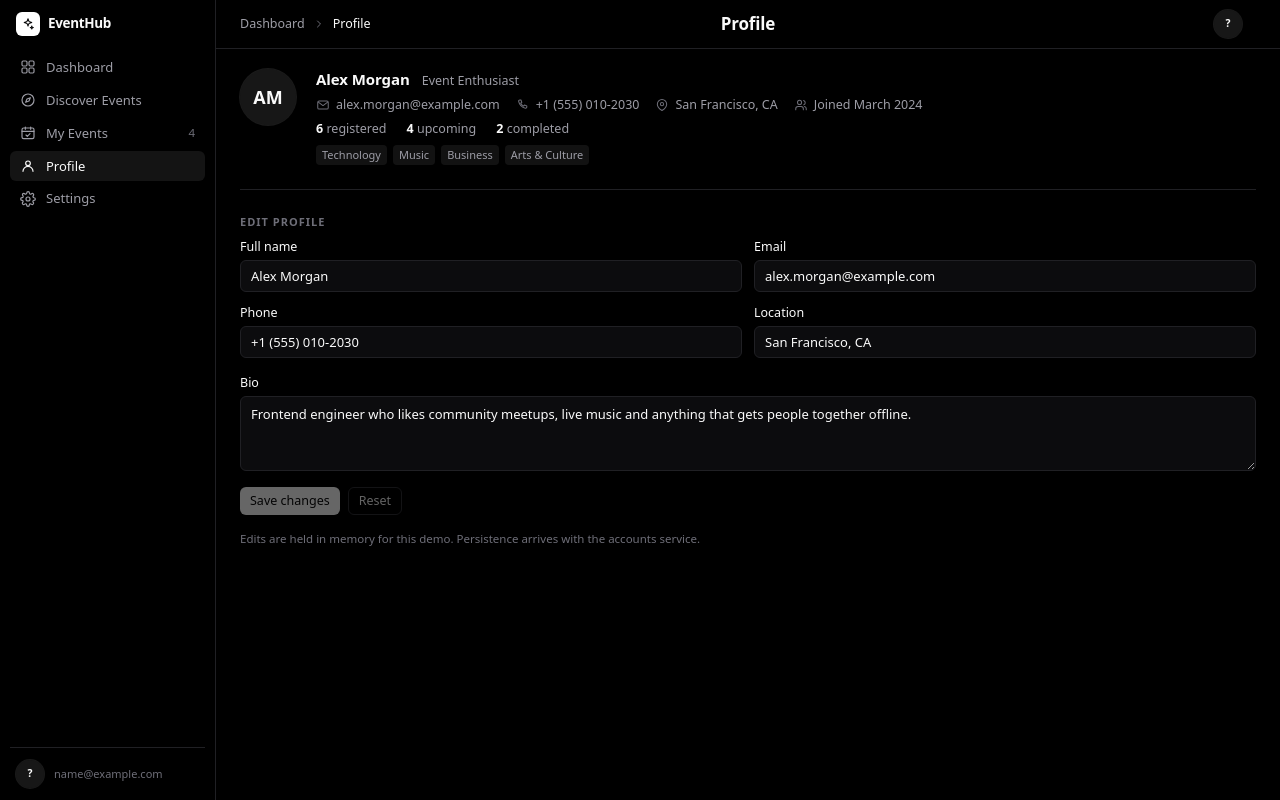
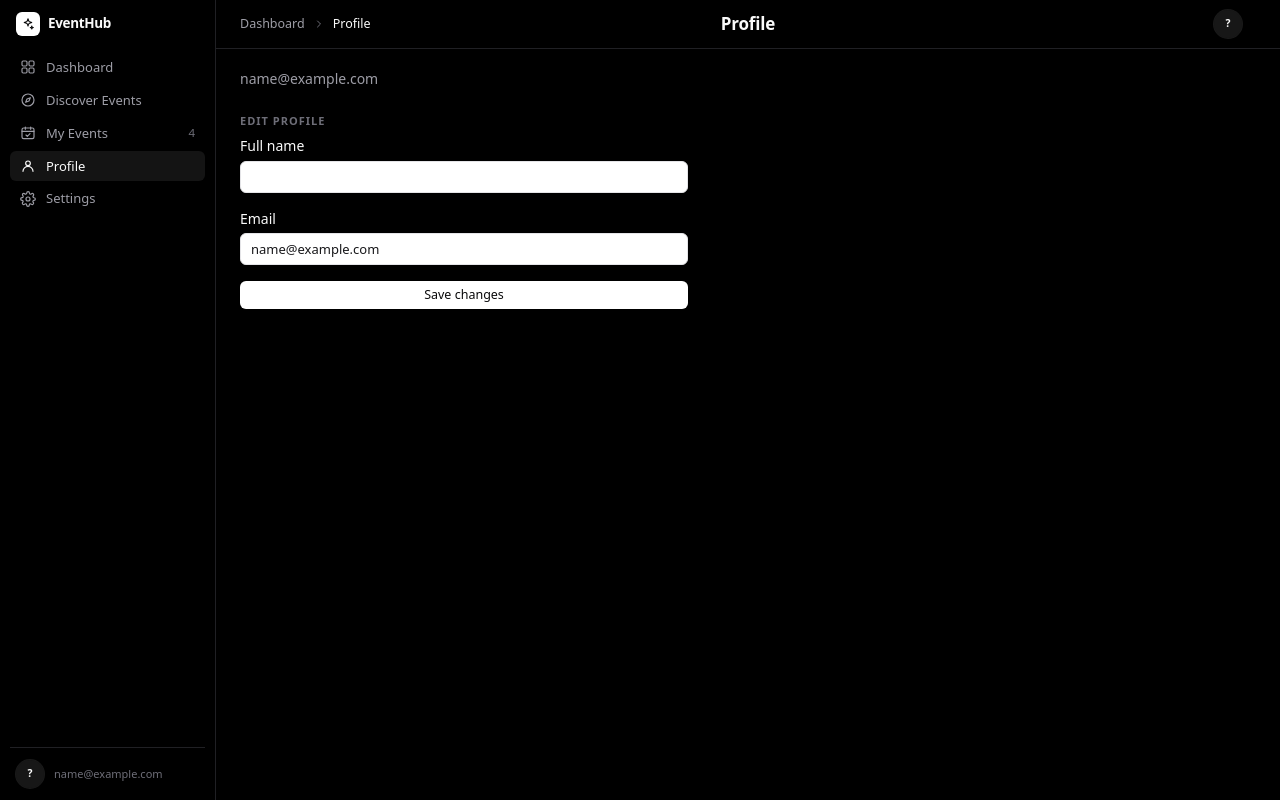
Before and after one commit to abdulahshoaib/ems, a React (Vite) app: page /dashboard/profile in a window 1280 px wide. Built offline with nearby package versions, Linux system fonts and the light colour scheme; sample sign-in values are in the browser's storage.

Commit message:
feat: remove mock data from page and use redux user data

```diff
--- a/src/pages/dashboard/Profile.jsx
+++ b/src/pages/dashboard/Profile.jsx
@@ -1,230 +1,71 @@
-import { useMemo, useState } from 'react'
-import { Avatar } from '../../components/ui/avatar'
-import { Badge } from '../../components/ui/badge'
-import { Button } from '../../components/ui/button'
-import { ErrorState } from '../../components/ui/empty-state'
-import { Section } from '../../components/ui/section'
-import { CheckCircleIcon, MailIcon, MapPinIcon, PhoneIcon, UsersIcon } from '../../components/ui/icons'
-import { deriveSummary } from '../../data/selectors'
-import { useDashboardData } from '../../hooks/useDashboardData'
-import { formatMonthYear } from '../../lib/dates'
+import { useState } from "react";
+import { useSelector, useDispatch } from "react-redux";
+import { login } from "../../features/auth/authSlice";
+import { Button } from "../../components/ui/button";
+import { Section } from "../../components/ui/section";
+import { Input } from "../../components/ui";
 
-function toFormValues(user) {
-  return {
-    name: user.name,
-    email: user.email,
-    phone: user.phone ?? '',
-    location: user.location ?? '',
-    bio: user.bio ?? '',
-  }
-}
+export function Profile() {
+  const user = useSelector((state) => state.auth.user);
+  const dispatch = useDispatch();
 
-function Field({ id, label, hint, ...inputProps }) {
-  return (
-    <div className="flex flex-col gap-1">
-      <label htmlFor={id} className="text-[12.5px] font-medium text-[var(--d-text)]">
-        {label}
-      </label>
-      <input
-        id={id}
-        className="d-focus h-8 w-full rounded-md border border-[var(--d-line)] bg-[var(--d-surface)] px-2.5 text-[13px] text-[var(--d-text)] placeholder:text-[var(--d-subtle)]"
-        {...inputProps}
-      />
-      {hint && <p className="text-[11.5px] text-[var(--d-subtle)]">{hint}</p>}
-    </div>
-  )
-}
+  const [name, setName] = useState(user?.fullname ?? "");
+  const [email, setEmail] = useState(user?.email ?? "");
 
-/**
- * Rendered only once a user is available, so the form can seed its state from
- * props. The parent mounts it with `key={user.id}`; the saved values it diffs
- * against always come from the current user prop.
- */
-function ProfileForm({ user, onSave }) {
-  const [form, setForm] = useState(() => toFormValues(user))
-  const [justSaved, setJustSaved] = useState(false)
-
-  const savedValues = toFormValues(user)
-  const isDirty = Object.keys(savedValues).some((key) => savedValues[key] !== form[key])
-
-  function updateField(field, value) {
-    setForm((previous) => ({ ...previous, [field]: value }))
-    setJustSaved(false)
+  if (!user) {
+    return <p>Please sign in to view your profile.</p>;
   }
 
-  function handleSubmit(submitEvent) {
-    submitEvent.preventDefault()
-    onSave({ ...form })
-    setJustSaved(true)
-  }
+  function handleSubmit(event) {
+    event.preventDefault();
 
-  function handleReset() {
-    setForm(savedValues)
-    setJustSaved(false)
-  }
+    const updatedUser = {
+      ...user,
+      fullname: name,
+      email,
+    };
 
-  return (
-    <form onSubmit={handleSubmit} className="flex flex-col gap-4">
-      <div className="grid gap-3 sm:grid-cols-2">
-        <Field
-          id="profile-name"
-          label="Full name"
-          name="name"
-          autoComplete="name"
-          value={form.name}
-          onChange={(changeEvent) => updateField('name', changeEvent.target.value)}
-        />
-        <Field
-          id="profile-email"
-          label="Email"
-          name="email"
-          type="email"
-          autoComplete="email"
-          value={form.email}
-          onChange={(changeEvent) => updateField('email', changeEvent.target.value)}
-        />
-        <Field
-          id="profile-phone"
-          label="Phone"
-          name="phone"
-          type="tel"
-          autoComplete="tel"
-          value={form.phone}
-          onChange={(changeEvent) => updateField('phone', changeEvent.target.value)}
-        />
-        <Field
-          id="profile-location"
-          label="Location"
-          name="location"
-          autoComplete="address-level2"
-          value={form.location}
-          onChange={(changeEvent) => updateField('location', changeEvent.target.value)}
-        />
-      </div>
-
-      <div className="flex flex-col gap-1">
-        <label htmlFor="profile-bio" className="text-[12.5px] font-medium text-[var(--d-text)]">
-          Bio
-        </label>
-        <textarea
-          id="profile-bio"
-          name="bio"
-          rows={3}
-          value={form.bio}
-          onChange={(changeEvent) => updateField('bio', changeEvent.target.value)}
-          className="d-focus w-full resize-y rounded-md border border-[var(--d-line)] bg-[var(--d-surface)] px-2.5 py-2 text-[13px] text-[var(--d-text)] placeholder:text-[var(--d-subtle)]"
-        />
-      </div>
-
-      <div className="flex flex-wrap items-center gap-2">
-        <Button type="submit" size="sm" disabled={!isDirty}>
-          Save changes
-        </Button>
-        <Button type="button" variant="secondary" size="sm" onClick={handleReset} disabled={!isDirty}>
-          Reset
-        </Button>
-        {justSaved && !isDirty && (
-          <p
-            role="status"
-            className="flex items-center gap-1.5 text-[12.5px] text-[var(--d-ok)]"
-          >
-            <CheckCircleIcon className="h-3.5 w-3.5" />
-            Profile updated
-          </p>
-        )}
-      </div>
-
-      <p className="text-[11.5px] text-[var(--d-subtle)]">
-        Edits are held in memory for this demo. Persistence arrives with the accounts service.
-      </p>
-    </form>
-  )
-}
-
-export function Profile() {
-  const { status, error, data, retry, updateProfile } = useDashboardData()
-  const user = data?.user ?? null
-
-  const summary = useMemo(
-    () => (data ? deriveSummary(data.events, data.registrations) : null),
-    [data],
-  )
-
-  if (status === 'error') {
-    return (
-      <ErrorState
-        title="We couldn't load your profile"
-        description={error?.message ?? 'The data service did not respond. Please try again.'}
-        onRetry={retry}
-      />
-    )
-  }
-
-  if (status === 'loading' || !user || !summary) {
-    return <div className="h-40 animate-pulse rounded-md bg-white/[0.04]" />
+    dispatch(login(updatedUser));
+    localStorage.setItem("currentUser", JSON.stringify(updatedUser));
   }
 
   return (
     <div className="flex flex-col gap-6">
-      <section className="flex flex-col gap-4 sm:flex-row sm:items-start sm:gap-5">
-        <Avatar name={user.name} src={user.avatarUrl} size="xl" />
-        <div className="flex min-w-0 flex-col gap-1.5">
-          <div className="flex flex-wrap items-baseline gap-x-3 gap-y-1">
-            <h2>{user.name}</h2>
-            <p className="text-[12.5px] text-[var(--d-muted)]">{user.role}</p>
-          </div>
-          <div className="flex flex-wrap items-center gap-x-4 gap-y-1 text-[12.5px] text-[var(--d-muted)]">
-            <span className="flex items-center gap-1.5">
-              <MailIcon className="h-3.5 w-3.5 text-[var(--d-subtle)]" />
-              {user.email}
-            </span>
-            {user.phone && (
-              <span className="flex items-center gap-1.5">
-                <PhoneIcon className="h-3.5 w-3.5 text-[var(--d-subtle)]" />
-                {user.phone}
-              </span>
-            )}
-            {user.location && (
-              <span className="flex items-center gap-1.5">
-                <MapPinIcon className="h-3.5 w-3.5 text-[var(--d-subtle)]" />
-                {user.location}
-              </span>
-            )}
-            <span className="flex items-center gap-1.5">
-              <UsersIcon className="h-3.5 w-3.5 text-[var(--d-subtle)]" />
-              Joined {formatMonthYear(user.memberSince)}
-            </span>
-          </div>
-          <div className="flex flex-wrap items-center gap-x-5 gap-y-1 text-[12.5px] text-[var(--d-muted)]">
-            <span>
-              <span className="font-semibold text-[var(--d-text)]">{summary.registered}</span>{' '}
-              registered
-            </span>
-            <span>
-              <span className="font-semibold text-[var(--d-text)]">{summary.upcoming}</span> upcoming
-            </span>
-            <span>
-              <span className="font-semibold text-[var(--d-text)]">{summary.completed}</span>{' '}
-              completed
-            </span>
-          </div>
-          {user.interests?.length > 0 && (
-            <ul className="flex flex-wrap gap-1.5">
-              {user.interests.map((interest) => (
-                <li key={interest}>
-                  <Badge>{interest}</Badge>
-                </li>
-              ))}
-            </ul>
-          )}
-        </div>
-      </section>
-
-      <div className="h-px w-full bg-[var(--d-line)]" />
+      <div>
+        <h2 className="text-lg font-semibold">{user.fullname}</h2>
+        <p className="text-sm text-(--d-muted)">{user.email}</p>
+      </div>
 
       <Section title="Edit profile">
-        <ProfileForm key={user.id} user={user} onSave={updateProfile} />
+        <form onSubmit={handleSubmit} className="flex max-w-md flex-col gap-4">
+          <div className="flex flex-col gap-1">
+            <label htmlFor="name">Full name</label>
+            <Input
+              id="name"
+              value={name}
+              onChange={(event) => setName(event.target.value)}
+              className="rounded-md border p-2"
+              required
+            />
+          </div>
+
+          <div className="flex flex-col gap-1">
+            <label htmlFor="email">Email</label>
+            <Input
+              id="email"
+              type="email"
+              value={email}
+              onChange={(event) => setEmail(event.target.value)}
+              className="rounded-md border p-2"
+              required
+            />
+          </div>
+
+          <Button type="submit" size="sm">
+            Save changes
+          </Button>
+        </form>
       </Section>
     </div>
-  )
+  );
 }
```
